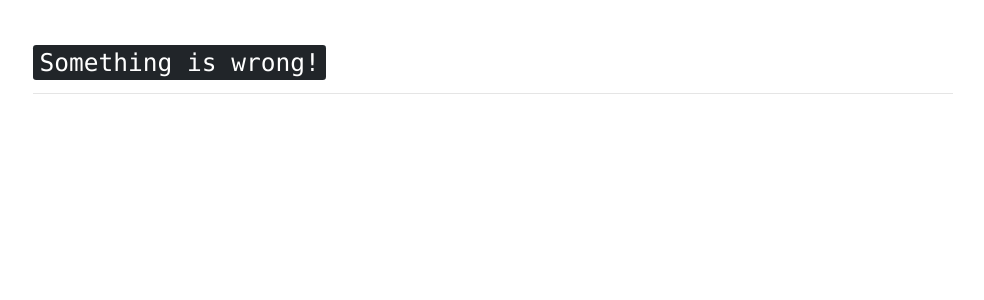
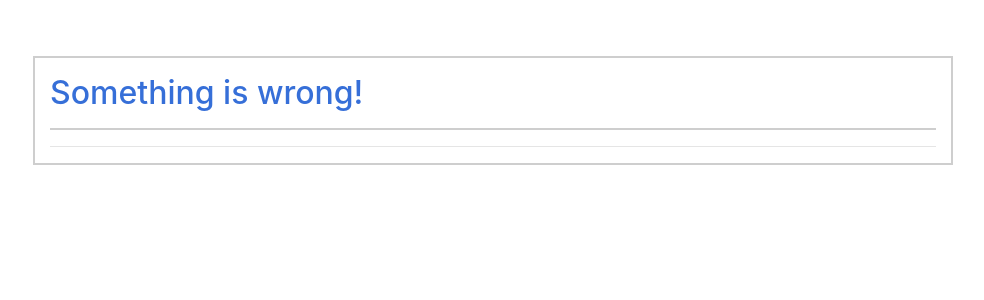
Before and after one commit to adityanav123/FoodDonation, a Django app: template templates/profile_error.html in a window 1280 px wide. Shown: the part 56-356 px from the top of the page, without its empty margins (147-1131 px from the left). Run offline with Django 3.2, Linux system fonts and the light colour scheme; the template is opened without the code that fills it, so the values that code supplies are empty; some libraries are stand-ins or nearby versions.

Commit message:
Update profile_error.html

```diff
--- a/templates/profile_error.html
+++ b/templates/profile_error.html
@@ -14,5 +14,7 @@
 {% endblock %}
 
 {% block content %}
-	<h3> <kbd> Something is wrong! </kbd> </h3> <hr>
+<div class="container my-2" style="border:2px solid #cecece;">
+<h2 class="py-3" style="color: rgb(54, 111, 216); border-bottom:2px solid #cecece;">Something is wrong!  </h2> <hr>
+</div>
 {% endblock %}
```
